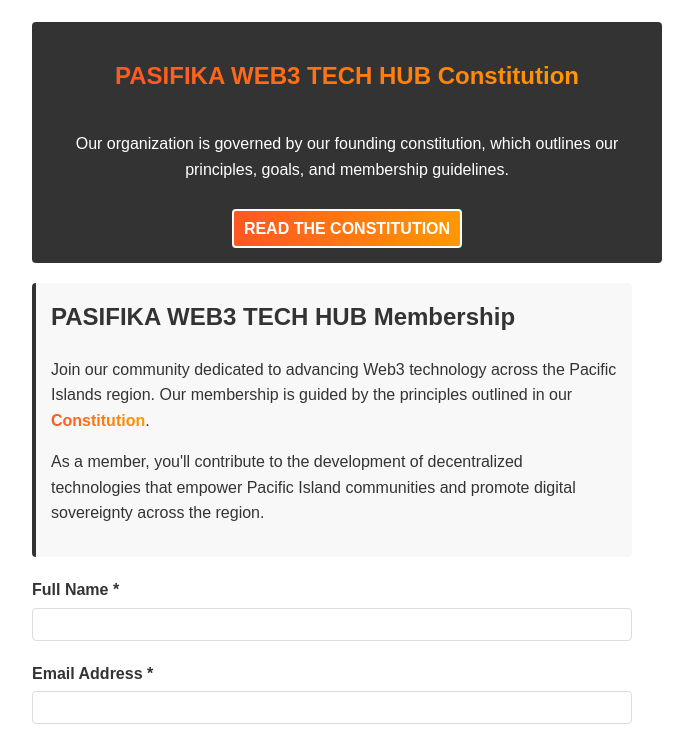
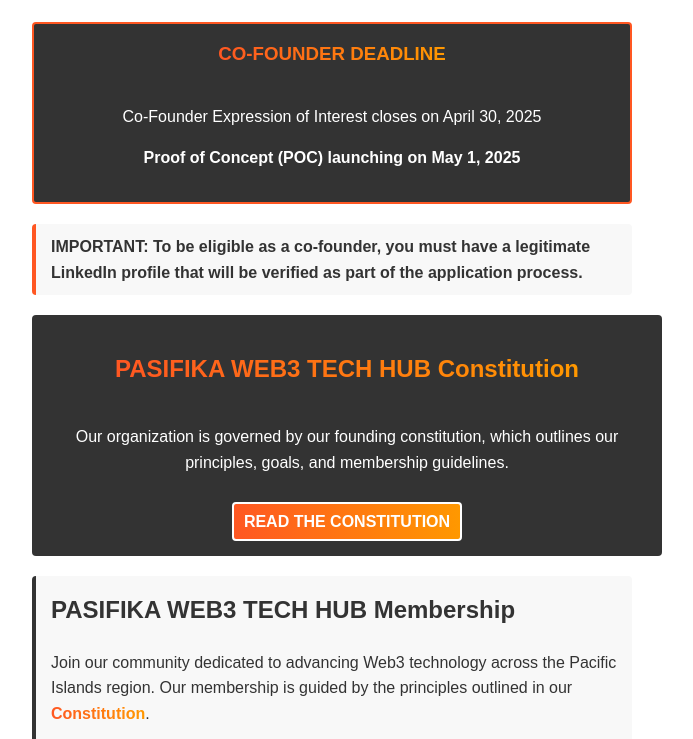
Before and after one commit to Pasifika-Web3-Tech-Hub/constitution, a plain HTML site: page index.html in a window 1280 px wide. Shown: the part 141-880 px from the top of the page, without its empty margins (308-1001 px from the left). Drawn offline with Linux system fonts and the light colour scheme.

Commit message:
Just Another Commit

```diff
--- a/index.html
+++ b/index.html
@@ -20,10 +20,10 @@
             margin-bottom: 30px;
         }
         .logo {
-            width: 100%; /* Make the logo width match the container width */
+            width: 100%;
             height: auto;
             margin-bottom: 15px;
-            max-width: 600px; /* Match the body max-width */
+            max-width: 600px;
         }
         .form-group {
             margin-bottom: 20px;
@@ -70,6 +70,31 @@
         .membership-info h2 {
             margin-top: 0;
             color: #333;
+        }
+        .deadline-banner {
+            background-color: #333333;
+            color: white;
+            padding: 15px;
+            text-align: center;
+            border-radius: 4px;
+            margin-bottom: 20px;
+            border: 2px solid #FF5722;
+        }
+        .deadline-banner h3 {
+            margin-top: 0;
+            color: white;
+            background: linear-gradient(to right, #FF5722, #FF9800);
+            -webkit-background-clip: text;
+            -webkit-text-fill-color: transparent;
+            display: inline-block;
+        }
+        .eligibility-note {
+            background-color: #f8f8f8;
+            padding: 10px 15px;
+            border-radius: 4px;
+            margin-bottom: 20px;
+            border-left: 4px solid #FF5722;
+            font-weight: bold;
         }
         .membership-links {
             display: flex;
@@ -147,7 +172,17 @@
 <body>
     <div class="header">
         <img src="./pasifika.png" alt="Pasifika Web3 Tech Hub Logo" class="logo">
-        <h1>Membership Registration</h1>
+        <h1>Co-Founder Registration</h1>
+    </div>
+
+    <div class="deadline-banner">
+        <h3>CO-FOUNDER DEADLINE</h3>
+        <p>Co-Founder Expression of Interest closes on April 30, 2025</p>
+        <p><strong>Proof of Concept (POC) launching on May 1, 2025</strong></p>
+    </div>
+
+    <div class="eligibility-note">
+        IMPORTANT: To be eligible as a co-founder, you must have a legitimate LinkedIn profile that will be verified as part of the application process.
     </div>
 
     <div class="constitution-banner">
@@ -163,10 +198,10 @@
     </div>
 
     <div id="successMessage" class="success-message">
-        Thank you for registering! We'll be in touch soon about your membership application.
+        Thank you for registering as a Co-Founder! We'll be in touch soon about your membership application.
     </div>
 
-    <form action="https://formspree.io/f/mwplaeor" method="POST" id="registrationForm">
+    <form action="https://formspree.io/f/mrbplzbd" method="POST" id="registrationForm">
         <div class="form-group">
             <label for="fullName">Full Name *</label>
             <input type="text" id="fullName" name="fullName" required>
@@ -180,6 +215,11 @@
         <div class="form-group">
             <label for="phone">Phone Number *</label>
             <input type="tel" id="phone" name="phone">
+        </div>
+
+        <div class="form-group">
+            <label for="linkedin">LinkedIn Profile URL * (required for co-founder verification)</label>
+            <input type="url" id="linkedin" name="linkedin" placeholder="https://www.linkedin.com/in/yourprofile" required>
         </div>
 
         <div class="form-group">
@@ -227,12 +267,12 @@
         <div class="form-group">
             <label for="constitution">
                 <input type="checkbox" id="constitution" name="constitution" required style="width: auto; margin-right: 10px;">
-                I have read and agree to abide by the <a href="https://github.com/Pasifika-Web3-Tech-Hub/constitution" class="constitution-link" target="_blank">PASIFIKA WEB3 TECH HUB Constitution</a> *
+                I have read and agree to abide by the <a href="https://github.com/Pasifika-Web3-Tech-Hub/constitution" class="constitution-link" target="_blank">PASIFIKA WEB3 TECH HUB Constitution</a>. I understand that completing this registration serves as my official signature and agreement to the Constitution. *
             </label>
         </div>
 
         <div class="form-group">
-            <button type="submit">Submit Application</button>
+            <button type="submit">Submit Co-Founder Application</button>
         </div>
     </form>
 
```
